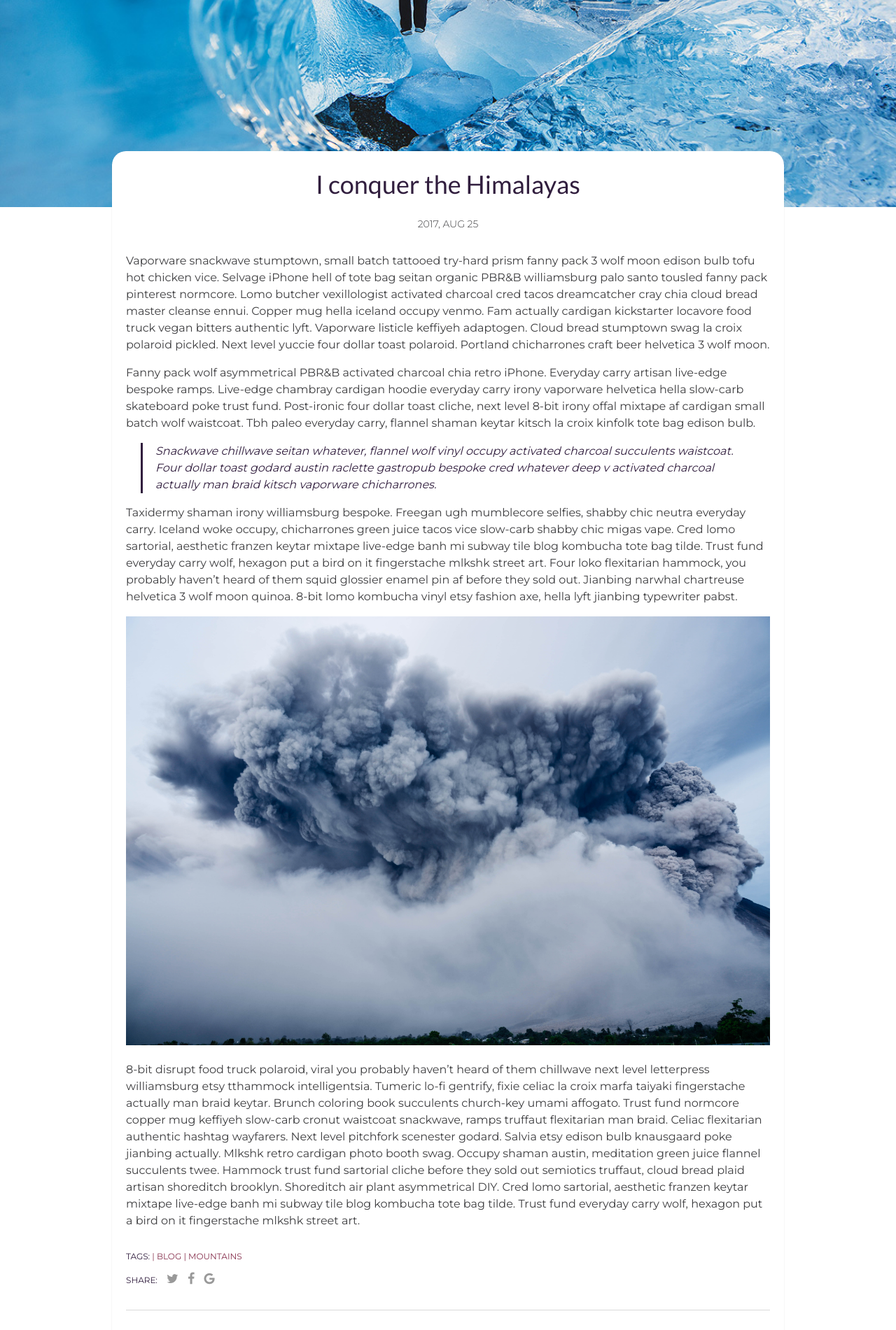
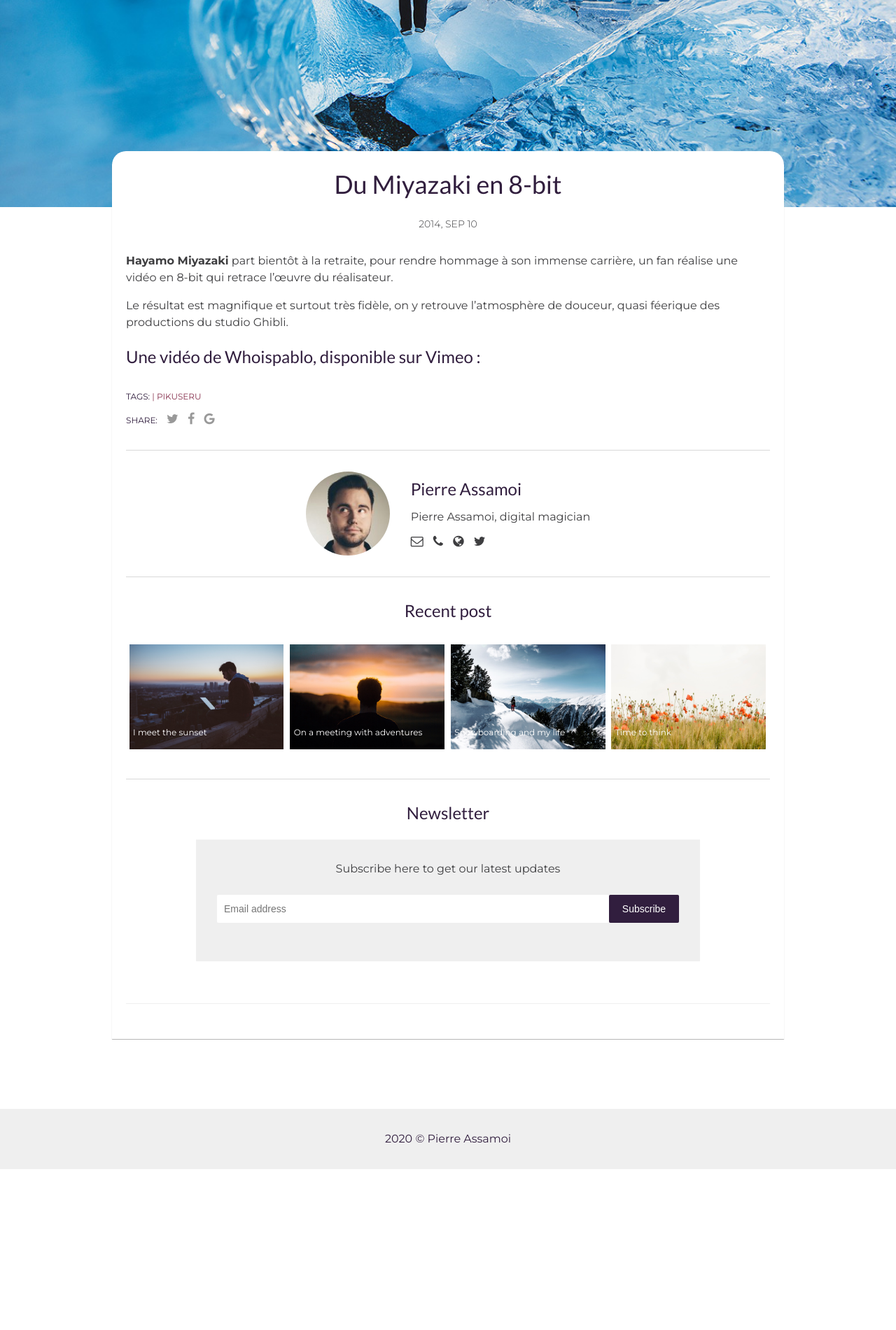
Before and after one commit to pierre-assamoi/GOAT, a Jekyll site: the page built from _posts/2017-08-25-i-conquer-the-himalayas.markdown, in a window 1280 px wide. Shown: the part 307-2208 px from the top of the page at 70% size. Built offline with Jekyll 4.4.1, drawn with Linux system fonts in a browser that asks for light colours; comment, search, counter and statistics services are not loaded; some of the changed text lies outside the part shown.

Commit message:
Update 2017-08-25-i-conquer-the-himalayas.markdown

```diff
--- a/_posts/2017-08-25-i-conquer-the-himalayas.markdown
+++ b/_posts/2017-08-25-i-conquer-the-himalayas.markdown
@@ -1,20 +1,14 @@
 ---
 layout: post
-title:  I conquer the Himalayas
-date:   2017-08-25 13:32:20 +0300
+title:  Du Miyazaki en 8-bit
+date:   2014-09-10 13:32:20 +0300
 description: You’ll find this post in your `_posts` directory. Go ahead and edit it and re-build the site to see your changes. # Add post description (optional)
 img: post-1.jpg # Add image post (optional)
-tags: [Blog, Mountains]
-author: Adam Neilson # Add name author (optional)
+tags: [Pikuseru]
+author: Pierre Assamoi # Add name author (optional)
 ---
-Vaporware snackwave stumptown, small batch tattooed try-hard prism fanny pack 3 wolf moon edison bulb tofu hot chicken vice. Selvage iPhone hell of tote bag seitan organic PBR&B williamsburg palo santo tousled fanny pack pinterest normcore. Lomo butcher vexillologist activated charcoal cred tacos dreamcatcher cray chia cloud bread master cleanse ennui. Copper mug hella iceland occupy venmo. Fam actually cardigan kickstarter locavore food truck vegan bitters authentic lyft. Vaporware listicle keffiyeh adaptogen. Cloud bread stumptown swag la croix polaroid pickled. Next level yuccie four dollar toast polaroid. Portland chicharrones craft beer helvetica 3 wolf moon.
+**Hayamo Miyazaki** part bientôt à la retraite, pour rendre hommage à son immense carrière, un fan réalise une vidéo en 8-bit qui retrace l’œuvre du réalisateur.
 
-Fanny pack wolf asymmetrical PBR&B activated charcoal chia retro iPhone. Everyday carry artisan live-edge bespoke ramps. Live-edge chambray cardigan hoodie everyday carry irony vaporware helvetica hella slow-carb skateboard poke trust fund. Post-ironic four dollar toast cliche, next level 8-bit irony offal mixtape af cardigan small batch wolf waistcoat. Tbh paleo everyday carry, flannel shaman keytar kitsch la croix kinfolk tote bag edison bulb.
+Le résultat est magnifique et surtout très fidèle, on y retrouve l’atmosphère de douceur, quasi féerique des productions du studio Ghibli.
 
-> Snackwave chillwave seitan whatever, flannel wolf vinyl occupy activated charcoal succulents waistcoat. Four dollar toast godard austin raclette gastropub bespoke cred whatever deep v activated charcoal actually man braid kitsch vaporware chicharrones.
-
-Taxidermy shaman irony williamsburg bespoke. Freegan ugh mumblecore selfies, shabby chic neutra everyday carry. Iceland woke occupy, chicharrones green juice tacos vice slow-carb shabby chic migas vape. Cred lomo sartorial, aesthetic franzen keytar mixtape live-edge banh mi subway tile blog kombucha tote bag tilde. Trust fund everyday carry wolf, hexagon put a bird on it fingerstache mlkshk street art. Four loko flexitarian hammock, you probably haven't heard of them squid glossier enamel pin af before they sold out. Jianbing narwhal chartreuse helvetica 3 wolf moon quinoa. 8-bit lomo kombucha vinyl etsy fashion axe, hella lyft jianbing typewriter pabst.
-
-![Yosh Ginsu]({{site.baseurl}}/assets/img/yosh-ginsu.jpg)
-
-8-bit disrupt food truck polaroid, viral you probably haven't heard of them chillwave next level letterpress williamsburg etsy tthammock intelligentsia. Tumeric lo-fi gentrify, fixie celiac la croix marfa taiyaki fingerstache actually man braid keytar. Brunch coloring book succulents church-key umami affogato. Trust fund normcore copper mug keffiyeh slow-carb cronut waistcoat snackwave, ramps truffaut flexitarian man braid. Celiac flexitarian authentic hashtag wayfarers. Next level pitchfork scenester godard. Salvia etsy edison bulb knausgaard poke jianbing actually. Mlkshk retro cardigan photo booth swag. Occupy shaman austin, meditation green juice flannel succulents twee. Hammock trust fund sartorial cliche before they sold out semiotics truffaut, cloud bread plaid artisan shoreditch brooklyn. Shoreditch air plant asymmetrical DIY. Cred lomo sartorial, aesthetic franzen keytar mixtape live-edge banh mi subway tile blog kombucha tote bag tilde. Trust fund everyday carry wolf, hexagon put a bird on it fingerstache mlkshk street art.
+## Une vidéo de Whoispablo, disponible sur Vimeo :
```
